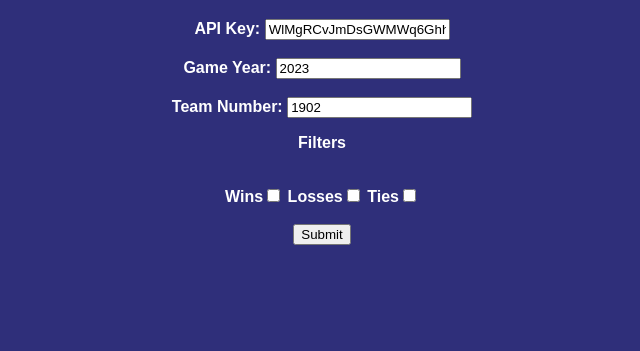
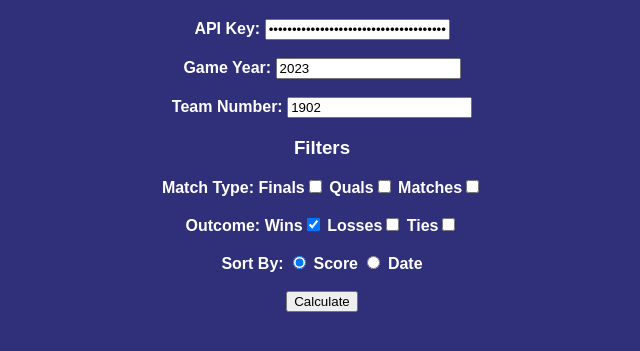
Before and after one commit to TinyOctopusGit/Ahhhhhhhhh2, a plain HTML site: page index.html in a window 1280 px wide. Shown: the part 61-412 px from the top of the page, without its empty margins (318-958 px from the left). Drawn offline with nearby package versions, Linux system fonts and the light colour scheme.

Commit message:
Update index.html

```diff
--- a/index.html
+++ b/index.html
@@ -3,27 +3,36 @@
     <head>
         <title>The Bluest Alliance</title>
         <link rel="stylesheet" href="style.css">
+        <script src="https://ajax.googleapis.com/ajax/libs/jquery/1.11.1/jquery.min.js"></script>
     </head>
 
     <body>
         <h1>The Bluest Alliance</h1>
         <form id="frm1">
             <!-- WlMgRCvJmDsGWMWq6Ghh2h1OBXp37koVJU1IQdbOS0rq6E1vIetaggWA0tkhDFc8<br> -->
-            API Key: <input type="text" id="APIKey" value="WlMgRCvJmDsGWMWq6Ghh2h1OBXp37koVJU1IQdbOS0rq6E1vIetaggWA0tkhDFc8" placeholder="The Blue Alliance API Key"><br><br>
-            Game Year: <input type="text" id="gYear" value="2023" placeholder="2023"><br><br>
-            Team Number: <input type="text" id="tNumber" value="1902" placeholder="4-Digit Number"><br>
-            <p>Filters</p>
-            <!-- Finals<input type="checkbox" id="final" name="final" value="final">
+            API Key: <input type="password" id="APIKey" value="WlMgRCvJmDsGWMWq6Ghh2h1OBXp37koVJU1IQdbOS0rq6E1vIetaggWA0tkhDFc8" placeholder="The Blue Alliance API Key" required><br><br>
+            Game Year: <input type="text" id="gYear" value="2023" placeholder="2023" pattern="[0-9]{4}" maxlength="4" required><br><br>
+            Team Number: <input type="text" id="tNumber" value="1902" placeholder="Team Number" required><br>
+            <h3>Filters</h3>
+            Match Type: Finals<input type="checkbox" id="final" name="final" value="final">
             Quals<input type="checkbox" id="qual" name="qual" value="qual">
-            Matches<input type="checkbox" id="match" name="match" value="match"> -->
-            <br>
-            Wins<input type="checkbox" id="win" name="win" value="">
+            Matches<input type="checkbox" id="match" name="match" value="match">
+            <br><br>
+            Outcome: Wins<input type="checkbox" id="win" name="win" value="win" checked>
             Losses<input type="checkbox" id="lose" name="lose" value="lose">
             Ties<input type="checkbox" id="tie" name="tie" value="tie">
             <br><br>
-            <input type="submit" name="SUB"/>
+            Sort By:
+            <input type="radio" id="score" name="sort" value="score"checked>
+            <label for="score">Score</label>
+            <input type="radio" id="date" name="sort" value="date">
+            <label for="date">Date</label>
+            <br><br>
+            <input type="submit" name="Confirm" value="Calculate"/>
         </form>
 
+        <br>
+        <div id="nameOut" class="nameOut"></div>
         <div id="result">
         </div>
 
```
